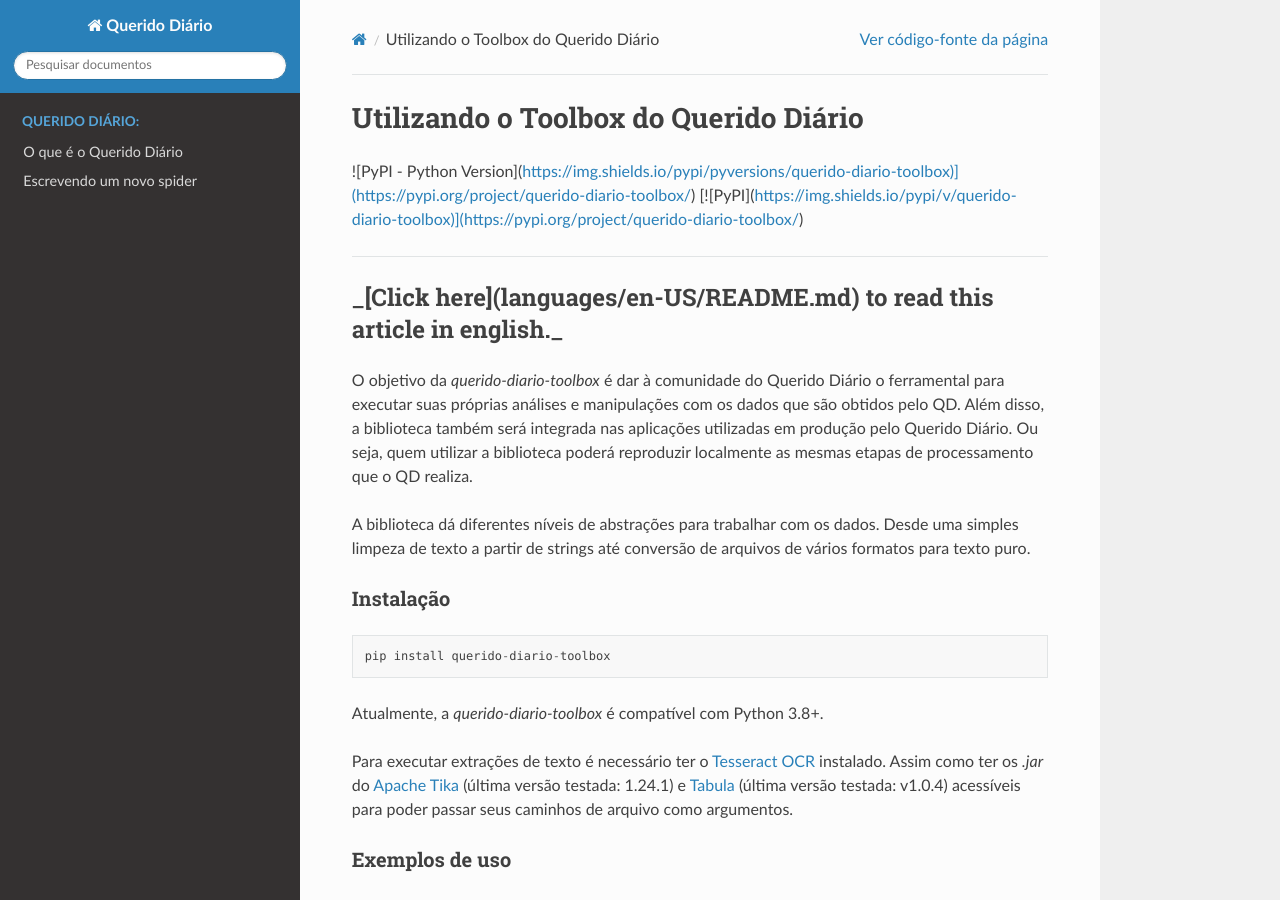
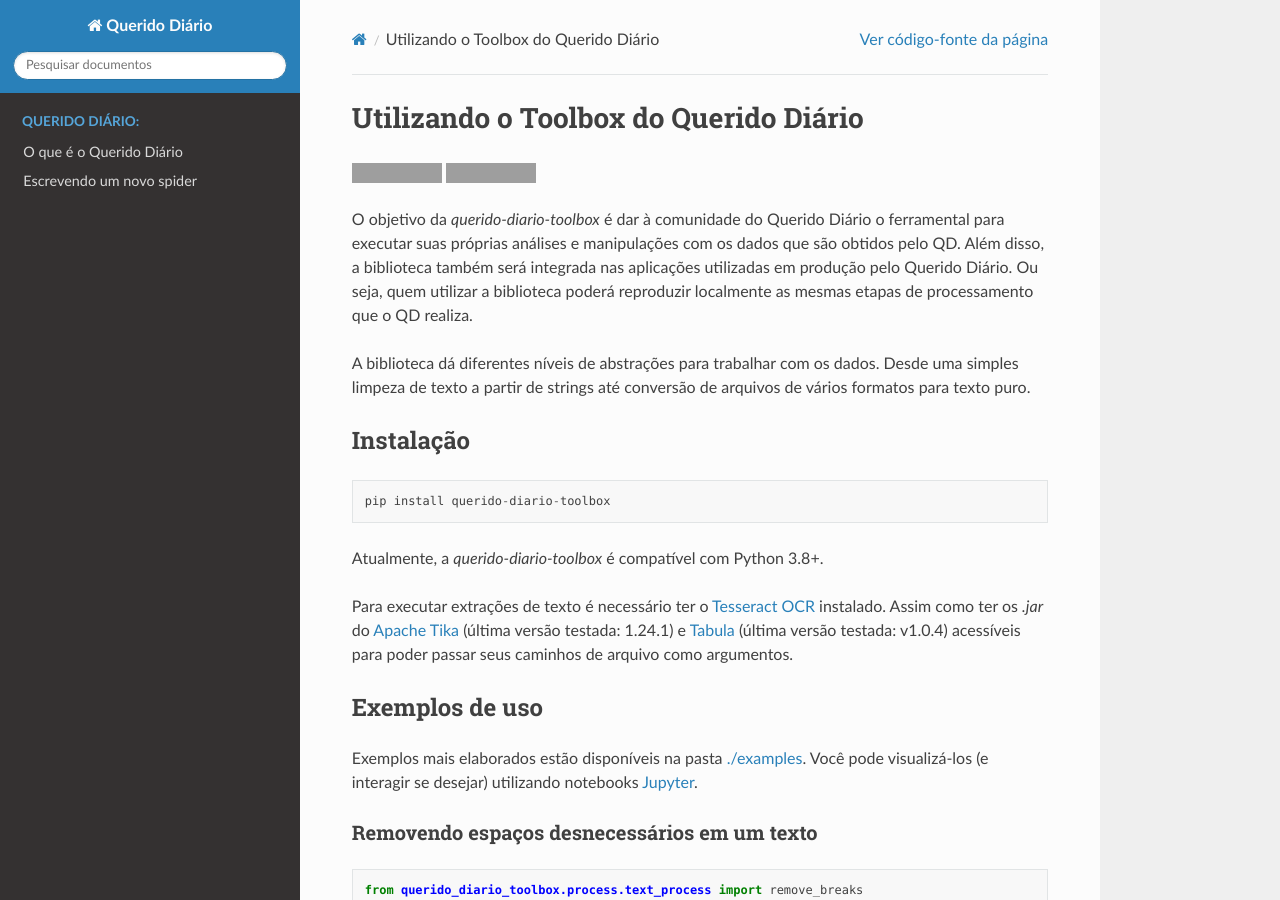
Before and after one commit to okfn-brasil/querido-diario-comunidade, a Sphinx documentation site: the page built from docs/source/utilizando-o-toolbox.rst, in a window 1280 px wide and 900 px high. Built offline with Sphinx 7.4.7 and the Read the Docs theme 2.0.0, drawn with Linux system fonts in a browser that asks for light colours; grey boxes are pictures that could not be loaded.

Commit message:
Utilizando o Toolbox completo (sem versão em inglês)
Deixei o texto e o hyperlink da versão em inglês ocultos para serem adicionados futuramente.

```diff
--- a/docs/source/utilizando-o-toolbox.rst
+++ b/docs/source/utilizando-o-toolbox.rst
@@ -1,13 +1,10 @@
 Utilizando o Toolbox do Querido Diário
 ======================================
 
-![PyPI - Python Version](https://img.shields.io/pypi/pyversions/querido-diario-toolbox)](https://pypi.org/project/querido-diario-toolbox/)
-[![PyPI](https://img.shields.io/pypi/v/querido-diario-toolbox)](https://pypi.org/project/querido-diario-toolbox/)
+|python_version_img|
+|pypi_img|
 
-______________________________________
-
-_[Click here](languages/en-US/README.md) to read this article in english._
-______________________________________
+.. *`Click here`_ to read this article in english.*
 
 O objetivo da `querido-diario-toolbox` é dar à comunidade do Querido Diário o ferramental para executar suas próprias análises e manipulações com os dados
 que são obtidos pelo QD. Além disso, a biblioteca também será integrada nas aplicações utilizadas em produção pelo Querido Diário. Ou seja, quem utilizar a biblioteca poderá reproduzir localmente as mesmas etapas de
```
Also changed, not shown: other parts of docs/source/utilizando-o-toolbox.rst (+5 -0 lines).
